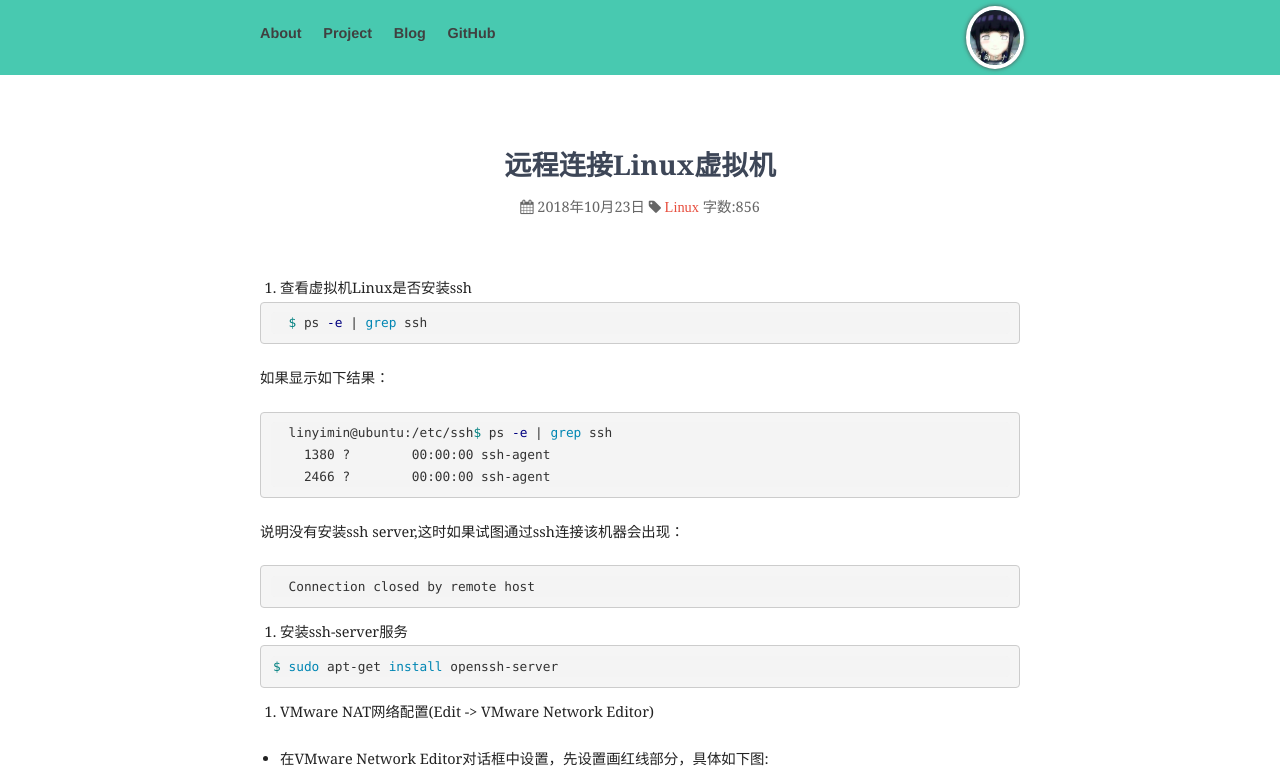
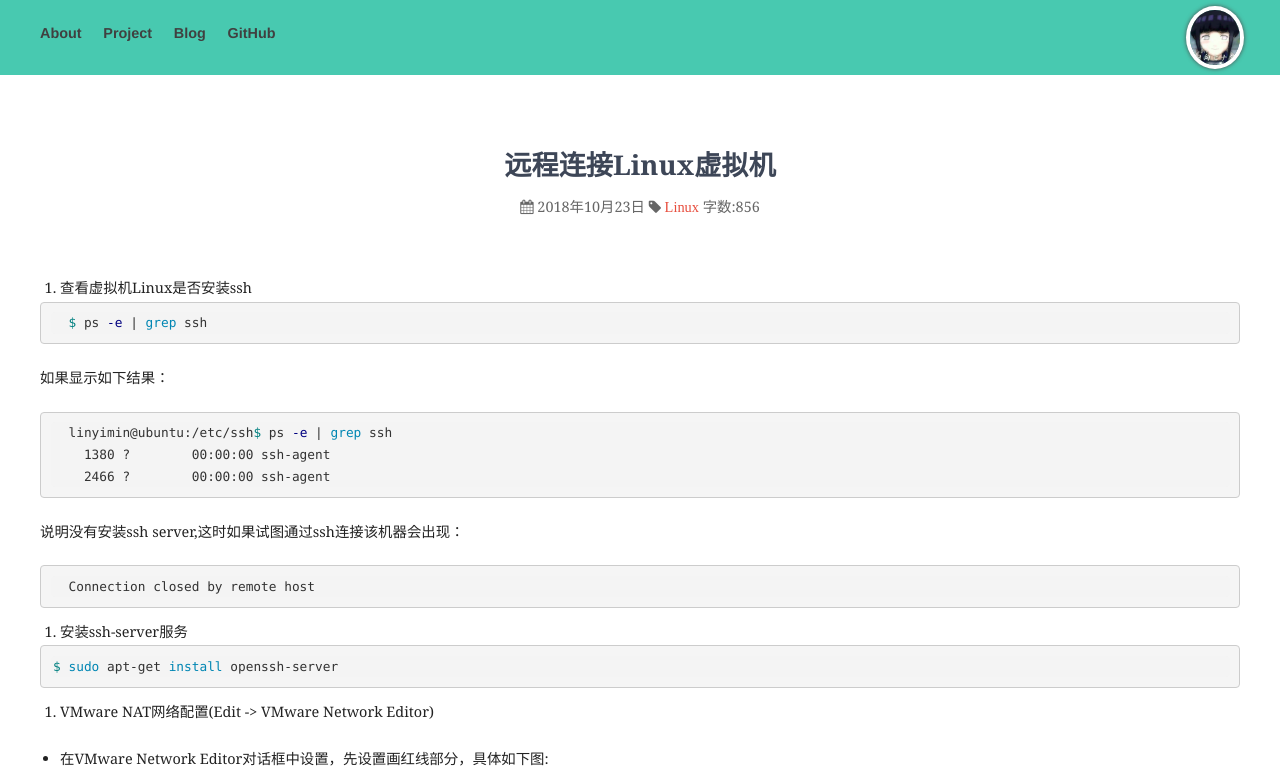
Before and after one commit to linyimin-bupt/linyimin.github.io, a Jekyll site: the page built from _posts/2018-10-23-connect-to-a-linux-virtual-mechine-remotly.md, in a window 1280 px wide. Shown: the top 774 px of the page. Built offline with Jekyll 4.4.1, drawn with Linux system fonts in a browser that asks for light colours; nearby versions of some CDN libraries; comment, search, counter and statistics services are not loaded; grey boxes are pictures that could not be loaded.

Commit message:
adjust style

```diff
--- a/css/blog.css
+++ b/css/blog.css
@@ -104,7 +104,7 @@
 }
 
 .inner, pre code, .post > * {
-  max-width: 760px; /*680*/
+  max-width: 1200px; /*680*/
   margin-left: auto;
   margin-right: auto;
   text-align: left;
--- a/css/site.css
+++ b/css/site.css
@@ -232,7 +232,7 @@
 }
 
 .inner, pre code, .post > * {
-  max-width: 760px; /*680*/
+  max-width: 1200px; /*680*/
   margin-left: auto;
   margin-right: auto;
   text-align: left;
@@ -368,7 +368,7 @@
 }
 
 footer .linkings {
-  max-width: 760px;
+  max-width: 1200px;
   margin-left: auto;
   margin-right: auto;
   text-align: left;
```
